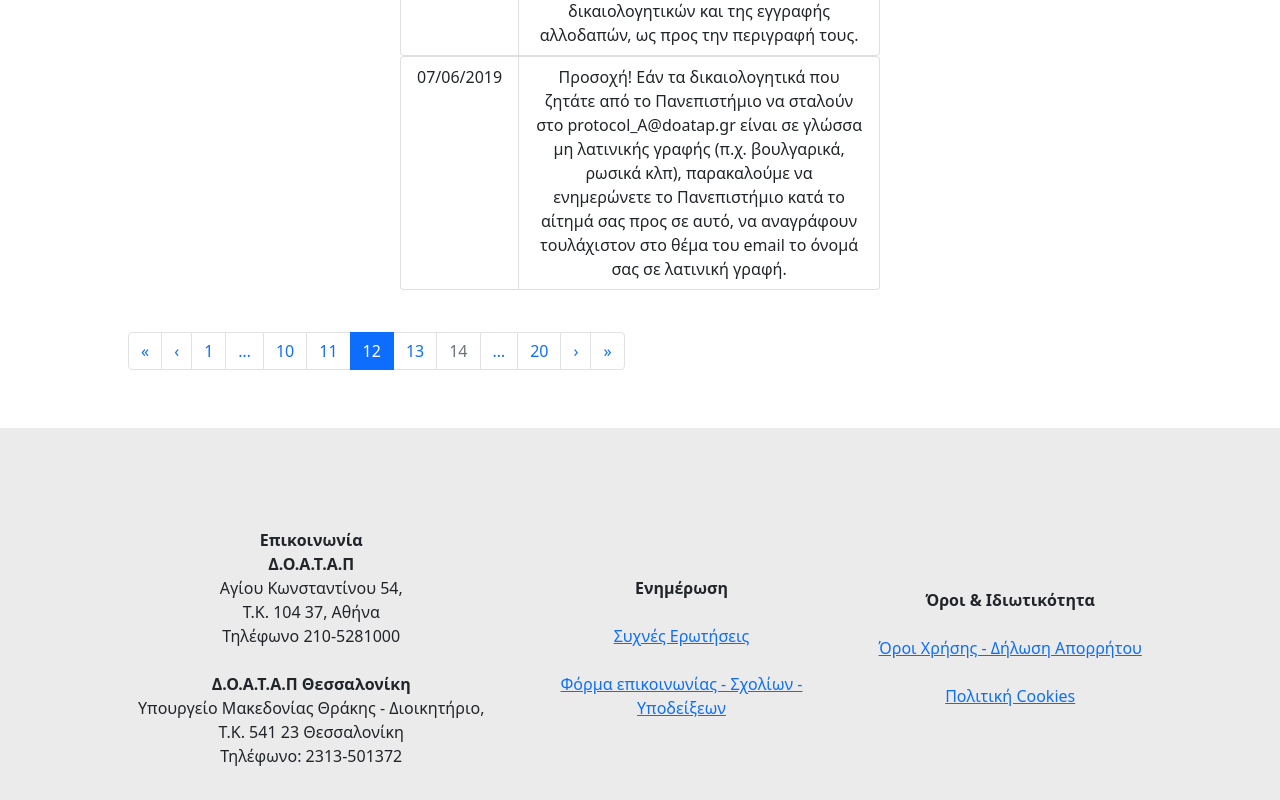
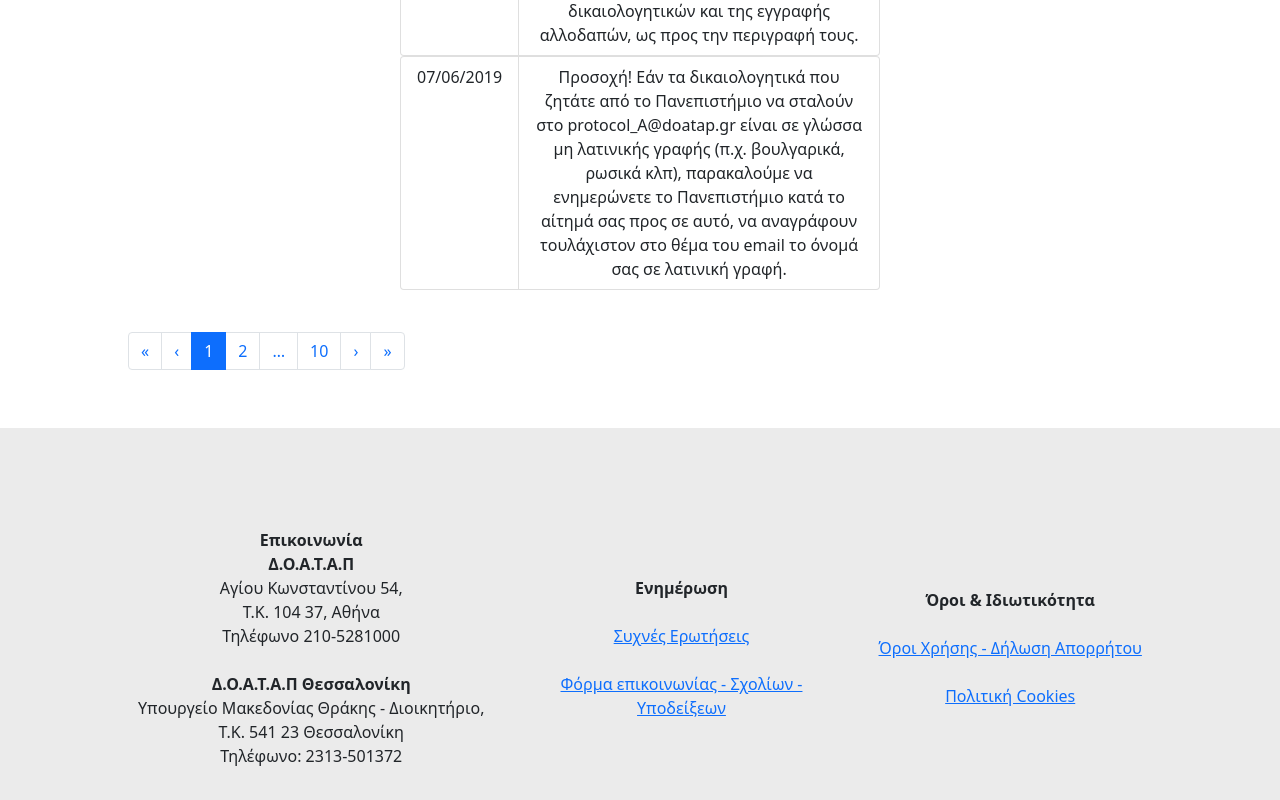
Before and after one commit to kostantinostheo/Full-Stack-MERN-Project, a React (Create React App) app in the folder edoatap/: page / in a window 1280 px wide. Shown: the part 2110-2910 px from the top of the page. Built offline with nearby package versions, Linux system fonts and the light colour scheme.

Commit message:
Pages components fix

```diff
--- a/edoatap/src/components/Pages/index.js
+++ b/edoatap/src/components/Pages/index.js
@@ -7,17 +7,10 @@ export default function Pages() {
     <Pagination className='center'>
         <Pagination.First />
         <Pagination.Prev />
-        <Pagination.Item>{1}</Pagination.Item>
+        <Pagination.Item active>{1}</Pagination.Item>
+        <Pagination.Item >{2}</Pagination.Item>
         <Pagination.Ellipsis />
-
         <Pagination.Item>{10}</Pagination.Item>
-        <Pagination.Item>{11}</Pagination.Item>
-        <Pagination.Item active>{12}</Pagination.Item>
-        <Pagination.Item>{13}</Pagination.Item>
-        <Pagination.Item disabled>{14}</Pagination.Item>
-
-        <Pagination.Ellipsis />
-        <Pagination.Item>{20}</Pagination.Item>
         <Pagination.Next />
         <Pagination.Last />
     </Pagination>
```
